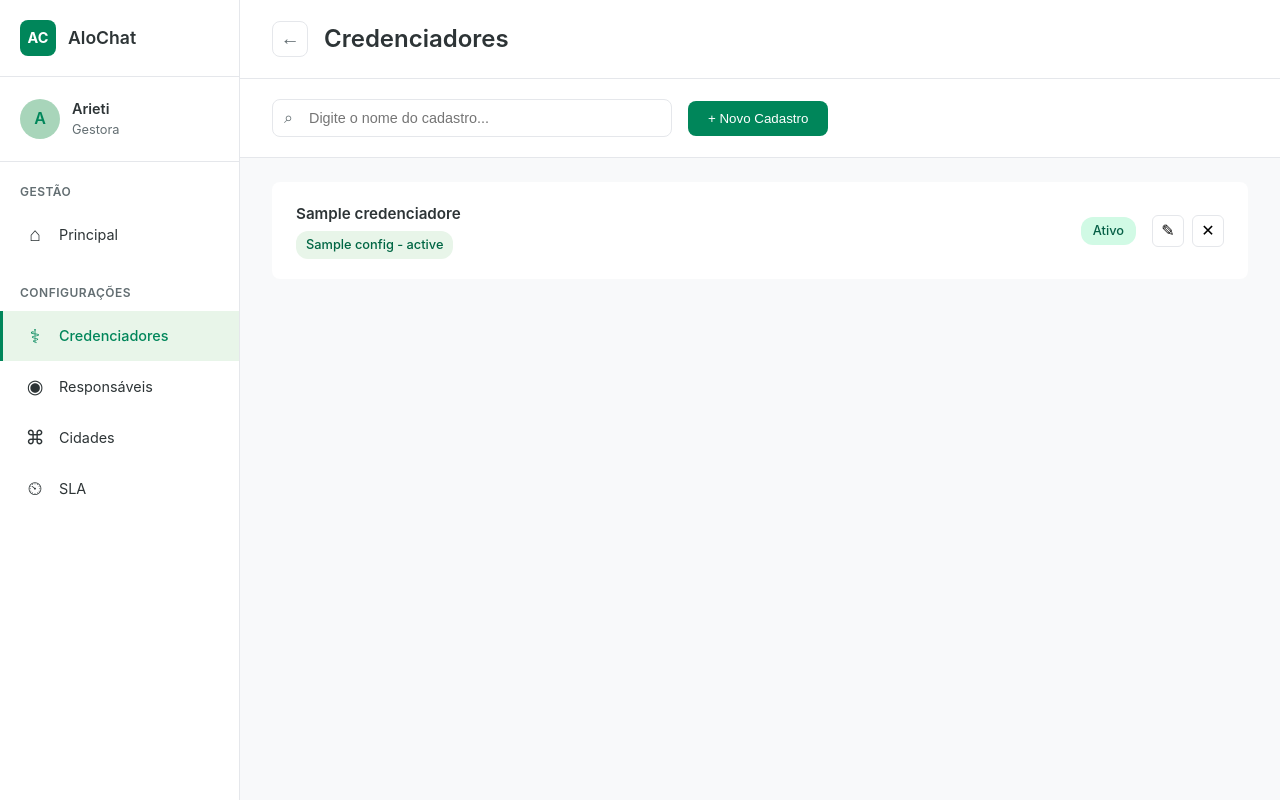
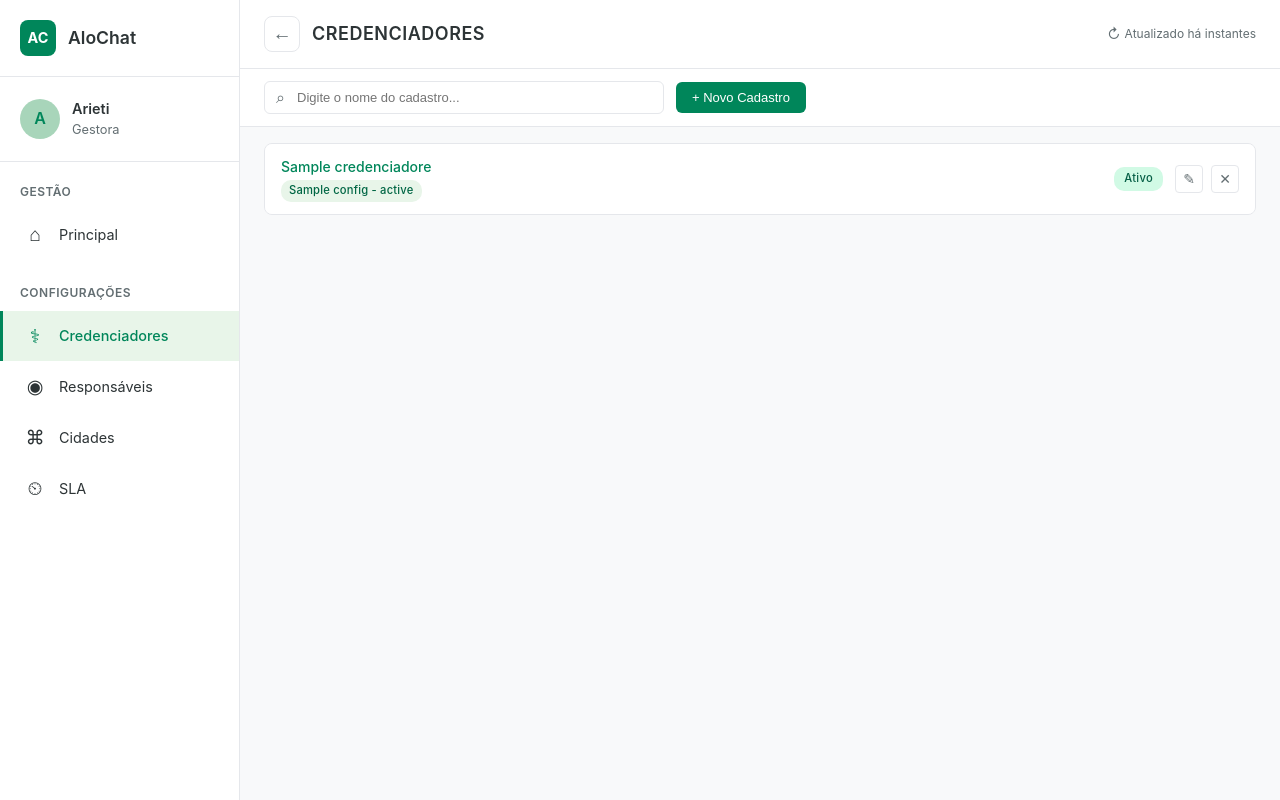
Before and after one commit to Arieli-eng/alochat-novo, a Flask app: page /config/ in a window 1280 px wide. Run offline with Flask 3, Linux system fonts and the light colour scheme; data comes from the database, SQL or seed files in the repository; tables that the repository leaves empty hold one stand-in row (values such as "Sample post").

Commit message:
Interface compacta e otimizada - densidade visual melhorada
Refinamento completo da interface para maior densidade de informações
e melhor organização visual, similar ao layout de referência.

AJUSTES DE TAMANHO E ESPAÇAMENTO:
✓ Padding reduzido em cards (20px → 12px)
✓ Padding reduzido em headers (20px → 16px)
✓ Padding reduzido em toolbars (20px → 12px)
✓ Gaps reduzidos (16px → 12px)
✓ Botões mais compactos (32px → 28px)

TIPOGRAFIA OTIMIZADA:
✓ Título da página: uppercase com letter-spacing
✓ Fontes reduzidas para melhor densidade
✓ Item name: 0.95rem → 0.875rem
✓ Detalhes: 0.85rem → 0.75rem
✓ Badges: 0.8rem → 0.7rem
✓ Stats: 2rem → 1.5rem

CARDS E LISTAS:
✓ Bordas entre itens ao invés de gap com fundo cinza
✓ Hover mais sutil (#f9fafb → #fafafa)
✓ Text overflow com ellipsis
✓ Nome do item em verde (primary) para destaque
✓ Font-weight ajustado (600 → 500)

PROCEDIMENTOS:
✓ Grid mais compacto (100px → 90px para código)
✓ Código com borda e fundo mais claro
✓ Metadata mais condensada
✓ Badges menores e mais discretos

BADGES E TAGS:
✓ Padding reduzido (4px 12px → 3px 10px)
✓ Font-size menor (0.8rem → 0.7rem)
✓ Border-radius ajustado (12px → 10px)
✓ Letter-spacing para legibilidade

STATS BAR:
✓ Valores menores mas mais bold
✓ Labels em uppercase com font-weight 500
✓ Padding reduzido
✓ Grid mais compacto

FILTROS E INPUTS:
✓ Altura reduzida (padding 10px → 8px)
✓ Font-size padronizado em 0.8125rem (13px)
✓ Border-radius menor (8px → 6px)
✓ Min-width ajustado (150px → 130px)

NOVOS ELEMENTOS:
✓ "Atualizado há X" no header (estilo referência)
✓ Ícone ↻ antes do texto
✓ Posicionado à direita com margin-left: auto

RESULTADO:
Interface muito mais densa e organizada, aproveitando melhor o espaço
vertical, com mais informações visíveis por tela, mantendo legibilidade.

Co-Authored-By: Claude Sonnet 4.5 <noreply@anthropic.com>

```diff
--- a/static/css/config.css
+++ b/static/css/config.css
@@ -150,10 +150,24 @@
 .content-header {
     background: white;
     border-bottom: 1px solid #e5e7eb;
-    padding: 20px 32px;
+    padding: 16px 24px;
     display: flex;
     align-items: center;
-    gap: 16px;
+    gap: 12px;
+}
+
+.updated-time {
+    margin-left: auto;
+    font-size: 0.75rem;
+    color: var(--text-light);
+    display: flex;
+    align-items: center;
+    gap: 4px;
+}
+
+.updated-time::before {
+    content: '↻';
+    font-size: 0.875rem;
 }
 
 .back-button {
@@ -178,17 +192,19 @@
 }
 
 .page-title {
-    font-size: 1.5rem;
+    font-size: 1.125rem;
     font-weight: 600;
     color: var(--text);
     margin: 0;
+    text-transform: uppercase;
+    letter-spacing: 0.5px;
 }
 
 .content-toolbar {
     background: white;
-    padding: 20px 32px;
+    padding: 12px 24px;
     display: flex;
-    gap: 16px;
+    gap: 12px;
     align-items: center;
     border-bottom: 1px solid #e5e7eb;
 }
@@ -209,10 +225,10 @@
 
 .search-input {
     width: 100%;
-    padding: 10px 12px 10px 36px;
+    padding: 8px 12px 8px 32px;
     border: 1px solid #e5e7eb;
-    border-radius: 8px;
-    font-size: 0.9rem;
+    border-radius: 6px;
+    font-size: 0.8125rem;
     transition: all 0.2s;
 }
 
@@ -223,12 +239,13 @@
 }
 
 .btn-add {
-    padding: 10px 20px;
+    padding: 8px 16px;
     background: var(--primary);
     color: white;
     border: none;
-    border-radius: 8px;
+    border-radius: 6px;
     font-weight: 500;
+    font-size: 0.8125rem;
     cursor: pointer;
     transition: all 0.2s;
     white-space: nowrap;
@@ -243,7 +260,7 @@
 .content-area {
     flex: 1;
     overflow-y: auto;
-    padding: 24px 32px;
+    padding: 16px 24px;
 }
 
 /* ===== LISTA DE ITENS ===== */
@@ -251,46 +268,56 @@
 .items-list {
     display: flex;
     flex-direction: column;
-    gap: 1px;
-    background: #e5e7eb;
+    gap: 0;
+    background: white;
     border-radius: 8px;
     overflow: hidden;
+    border: 1px solid #e5e7eb;
 }
 
 .item-card {
     background: white;
-    padding: 20px 24px;
+    padding: 12px 16px;
     display: flex;
     align-items: center;
-    gap: 16px;
+    gap: 12px;
     transition: all 0.2s;
     cursor: pointer;
+    border-bottom: 1px solid #f3f4f6;
+}
+
+.item-card:last-child {
+    border-bottom: none;
 }
 
 .item-card:hover {
-    background: #f9fafb;
+    background: #fafafa;
 }
 
 .item-info {
     flex: 1;
+    min-width: 0;
 }
 
 .item-name {
-    font-weight: 600;
-    font-size: 0.95rem;
-    color: var(--text);
-    margin-bottom: 4px;
+    font-weight: 500;
+    font-size: 0.875rem;
+    color: var(--primary);
+    margin-bottom: 2px;
+    overflow: hidden;
+    text-overflow: ellipsis;
+    white-space: nowrap;
 }
 
 .item-details {
     display: flex;
     flex-wrap: wrap;
-    gap: 12px;
+    gap: 8px;
     align-items: center;
 }
 
 .item-detail {
-    font-size: 0.85rem;
+    font-size: 0.75rem;
     color: var(--text-light);
 }
 
@@ -300,17 +327,18 @@
 }
 
 .btn-icon {
-    width: 32px;
-    height: 32px;
+    width: 28px;
+    height: 28px;
     border: 1px solid #e5e7eb;
     background: white;
-    border-radius: 6px;
+    border-radius: 4px;
     display: flex;
     align-items: center;
     justify-content: center;
     cursor: pointer;
     transition: all 0.2s;
-    font-size: 1rem;
+    font-size: 0.875rem;
+    color: var(--text-light);
 }
 
 .btn-icon:hover {
@@ -320,37 +348,41 @@
 .btn-icon.btn-edit:hover {
     border-color: var(--primary);
     color: var(--primary);
+    background: #e8f5e9;
 }
 
 .btn-icon.btn-delete:hover {
     border-color: var(--danger);
     color: var(--danger);
+    background: #fee2e2;
 }
 
 /* Tags de Cidades */
 .cidade-tags {
     display: flex;
     flex-wrap: wrap;
-    gap: 6px;
+    gap: 4px;
 }
 
 .cidade-tag {
     display: inline-block;
-    padding: 4px 10px;
+    padding: 2px 8px;
     background: #e8f5e9;
     color: var(--primary-dark);
-    border-radius: 12px;
-    font-size: 0.8rem;
+    border-radius: 10px;
+    font-size: 0.7rem;
     font-weight: 500;
+    letter-spacing: 0.2px;
 }
 
 /* Status Badge */
 .status-badge {
     display: inline-block;
-    padding: 4px 12px;
-    border-radius: 12px;
-    font-size: 0.8rem;
+    padding: 3px 10px;
+    border-radius: 10px;
+    font-size: 0.7rem;
     font-weight: 500;
+    letter-spacing: 0.3px;
 }
 
 .status-active {
--- a/templates/config.html
+++ b/templates/config.html
@@ -64,6 +64,7 @@
                 <span>←</span>
             </button>
             <h1 class="page-title" id="pageTitle">Credenciadores</h1>
+            <span class="updated-time" id="updatedTime">Atualizado há instantes</span>
         </header>
 
         <!-- Search and Actions -->
--- a/templates/index.html
+++ b/templates/index.html
@@ -49,6 +49,7 @@
         <!-- Header -->
         <header class="content-header">
             <h1 class="page-title">Procedimentos</h1>
+            <span class="updated-time">Atualizado há instantes</span>
         </header>
 
         <!-- Stats -->
```
Also changed, not shown: other parts of static/css/config.css (+43 -32 lines).
